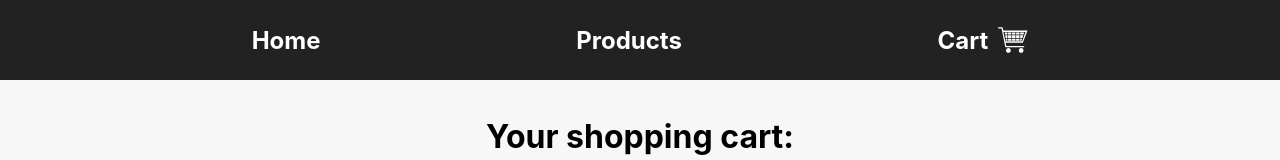
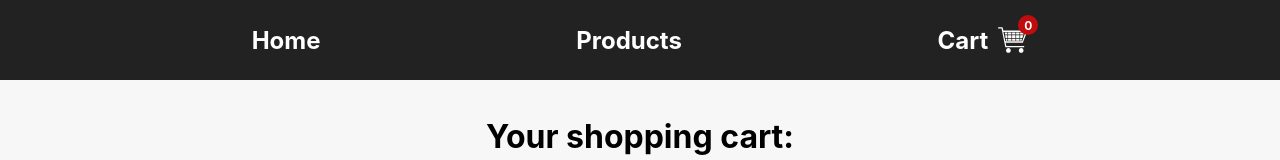
Before and after one commit to Omer-Szerer/next-js-ecommerce-store, a Next.js app: page /cart in a window 1280 px wide. Shown: the top 160 px of the page. Built offline with nearby package versions, Linux system fonts and the light colour scheme; no server answers; the database is empty; what dotenv-safe would draw is missing.

Commit message:
Add 0 to the cart icon when cart is empty

```diff
--- a/app/components/NavBar.js
+++ b/app/components/NavBar.js
@@ -31,11 +31,10 @@ export default async function Nav() {
             <div className={styles.cartIconContainer}>
               Cart
               <Image src="/cart-icon.svg" alt="Cart" width={30} height={30} />
-              {productsInCart > 0 && (
-                <div className={styles.cartCount} data-test-id="cart-count">
-                  {productsInCart}
-                </div>
-              )}
+              {/* Always display the cart count, even if it is 0 */}
+              <div className={styles.cartCount} data-test-id="cart-count">
+                {productsInCart}
+              </div>
             </div>
           </Link>
         </nav>
--- a/app/styles/cart-page.module.scss
+++ b/app/styles/cart-page.module.scss
@@ -10,7 +10,7 @@
   min-width: 60%;
   max-width: 100%;
   margin: 20px 0;
-  transition: transform 0.2s ease-in-out;
+  transition: transform 0.3s ease-in-out;
   &:hover {
     transform: scale(1.05);
   }
@@ -27,7 +27,7 @@
   box-shadow: 0 4px 8px rgba(0, 0, 0, 0.1);
   min-width: 60%;
   max-width: 100%;
-  transition: transform 0.2s ease-in-out;
+  transition: transform 0.3s ease-in-out;
   &:hover {
     transform: scale(1.05);
   }
```
